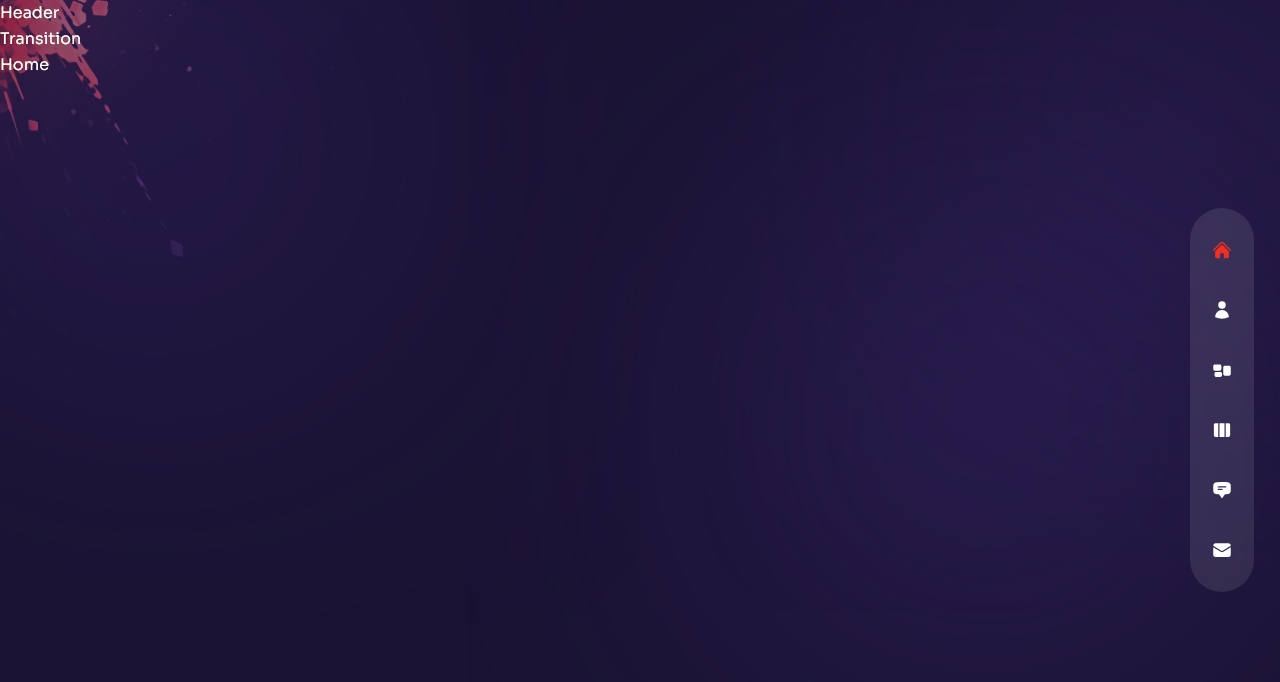
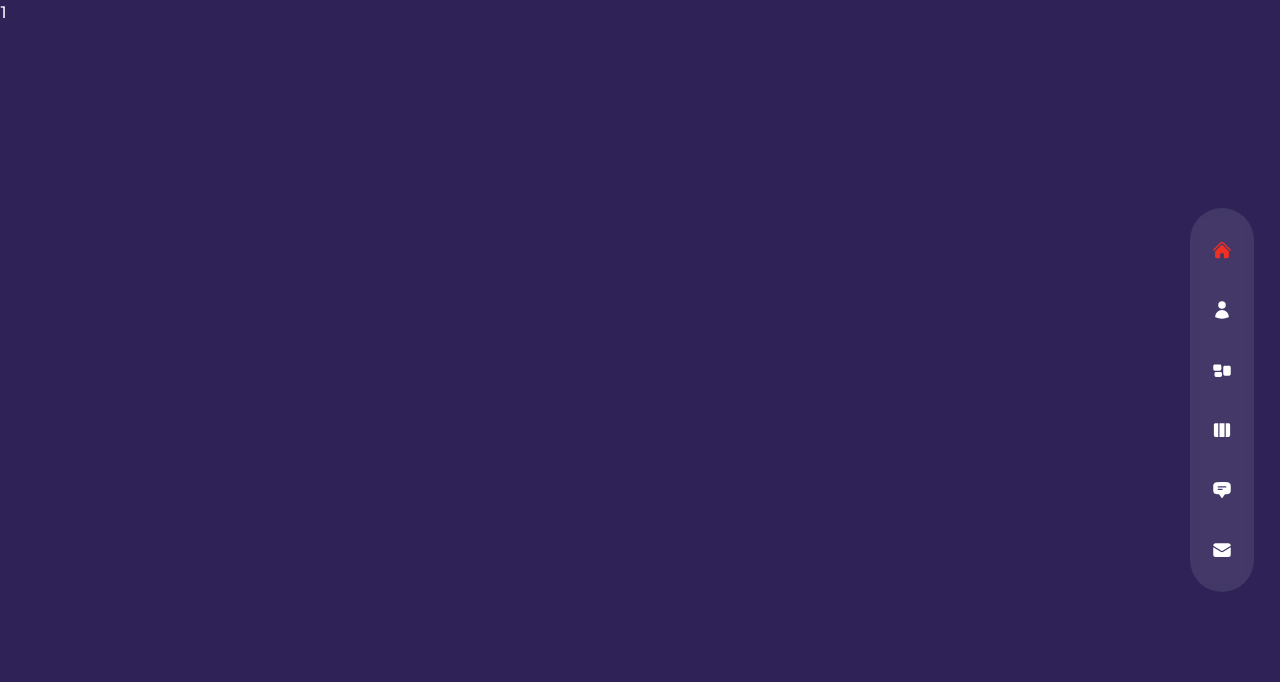
Before and after one commit to ChamilSachintha/Personal-Portfolio-2, a Next.js app: page / in a window 1280 px wide. Shown: the top 682 px of the page. Built offline with nearby package versions, Linux system fonts and the light colour scheme.

Commit message:
Transitions were added

```diff
--- a/components/Transition.js
+++ b/components/Transition.js
@@ -1,7 +1,33 @@
+import { motion } from "framer-motion"; // framer motion
+
+// Variants
+const transitionVariants = {
+  initial: {
+    x: "100%",
+    width: "100%",
+  },
+  animate: {
+    x: "100%",
+    width: "100%",
+  },
+  exit: {
+    x: ["0%", "100%"],
+    width: ["0%", "100%"],
+  },
+};
+
 const Transition = () => {
   return (
     <>
-      <div>Transition</div>
+      <motion.div
+      className="fixed top-0 bottom-0 right-full w-screen h-screen z-30 bg-[#2e2257]"
+      variants={transitionVariants}
+      initial="initial"
+      animate="animate"
+      exit="exit"
+      transition={{delay:0.2, duration:0.6, ease:"easeInOut"}}>1</motion.div>
+      <div>2</div>
+      <div>3</div>
     </>
   );
 };
```
